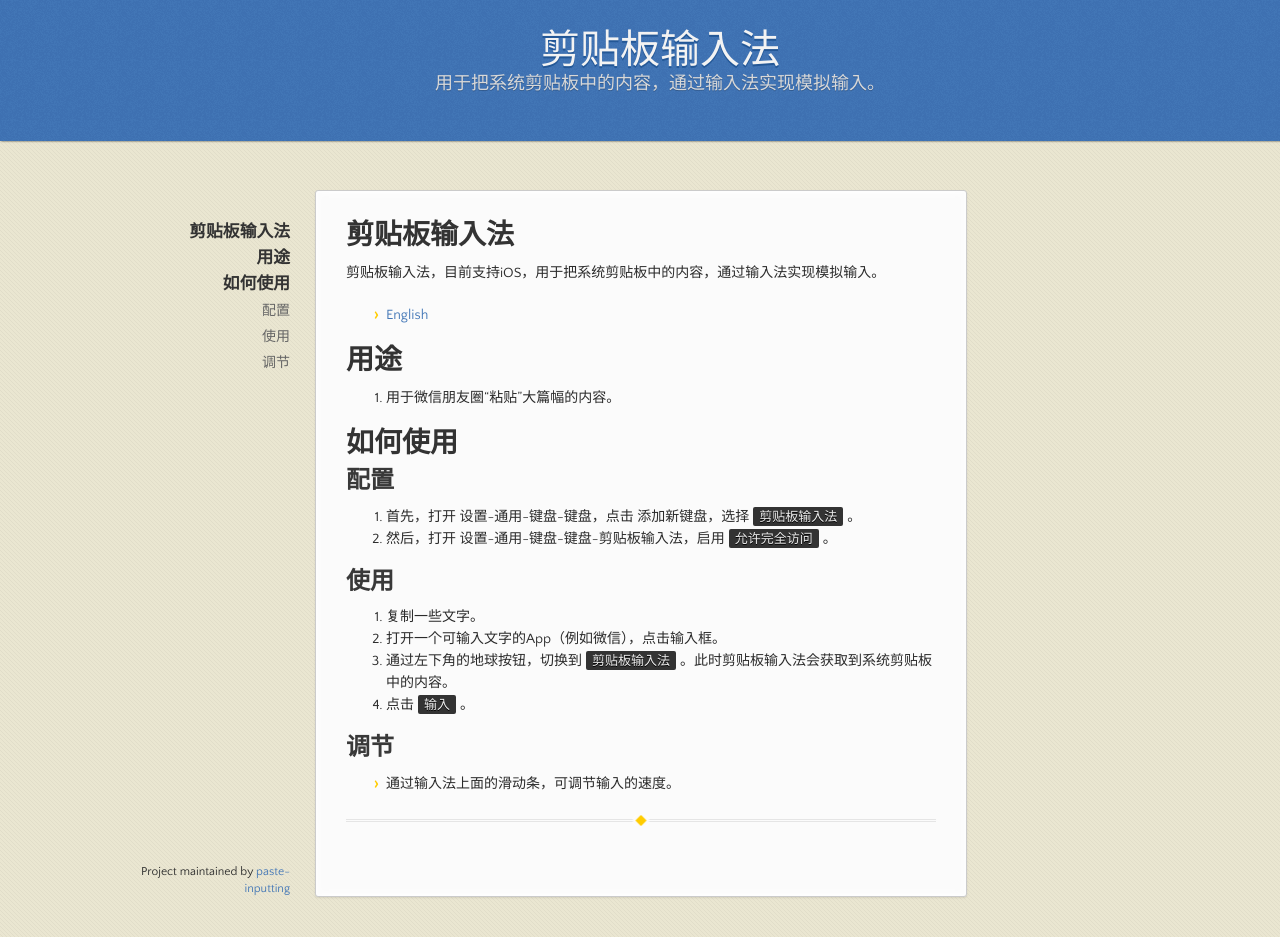
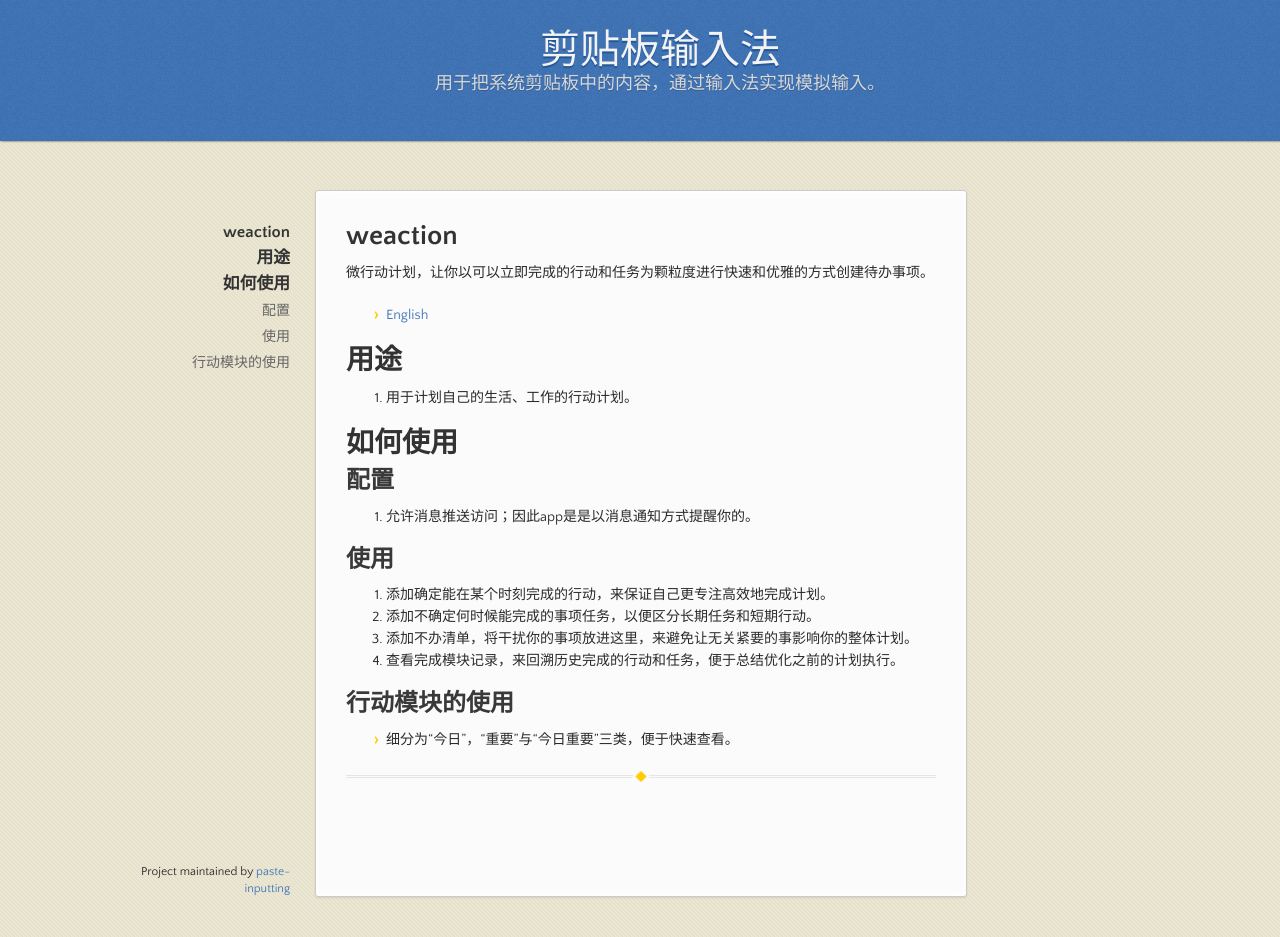
Before and after one commit to weinote/weinote.github.io, a Jekyll site: the page built from zhcn.md, in a window 1280 px wide and 937 px high. Built offline with Jekyll 4.4.1, drawn with Linux system fonts in a browser that asks for light colours; our own code applies the rules of GitHub Pages for plain Markdown files.

Commit message:
weaction

```diff
--- a/zhcn.md
+++ b/zhcn.md
@@ -5,9 +5,9 @@ override_description : 用于把系统剪贴板中的内容，通过输入法实
 ---
 
 
-# 剪贴板输入法
+# weaction
 
-剪贴板输入法，目前支持iOS，用于把系统剪贴板中的内容，通过输入法实现模拟输入。
+微行动计划，让你以可以立即完成的行动和任务为颗粒度进行快速和优雅的方式创建待办事项。
 
 - [English](/)
 
@@ -15,7 +15,7 @@ override_description : 用于把系统剪贴板中的内容，通过输入法实
 
 # 用途
 
-1. 用于微信朋友圈“粘贴”大篇幅的内容。
+1. 用于计划自己的生活、工作的行动计划。
 
 
 
@@ -23,18 +23,17 @@ override_description : 用于把系统剪贴板中的内容，通过输入法实
 
 ## 配置
 
-1. 首先，打开 设置-通用-键盘-键盘，点击 添加新键盘，选择`剪贴板输入法`。
-2. 然后，打开 设置-通用-键盘-键盘-剪贴板输入法，启用`允许完全访问`。
+1. 允许消息推送访问；因此app是是以消息通知方式提醒你的。
 
 ## 使用
 
-1. 复制一些文字。
-2. 打开一个可输入文字的App（例如微信），点击输入框。
-3. 通过左下角的地球按钮，切换到`剪贴板输入法`。此时剪贴板输入法会获取到系统剪贴板中的内容。
-4. 点击`输入`。
+1. 添加确定能在某个时刻完成的行动，来保证自己更专注高效地完成计划。
+2. 添加不确定何时候能完成的事项任务，以便区分长期任务和短期行动。
+3. 添加不办清单，将干扰你的事项放进这里，来避免让无关紧要的事影响你的整体计划。
+4. 查看完成模块记录，来回溯历史完成的行动和任务，便于总结优化之前的计划执行。
 
-## 调节
+## 行动模块的使用
 
-- 通过输入法上面的滑动条，可调节输入的速度。
+- 细分为“今日”，“重要”与“今日重要”三类，便于快速查看。
 
 ---
```
Also changed, not shown: index.md (+2 -2 lines).
